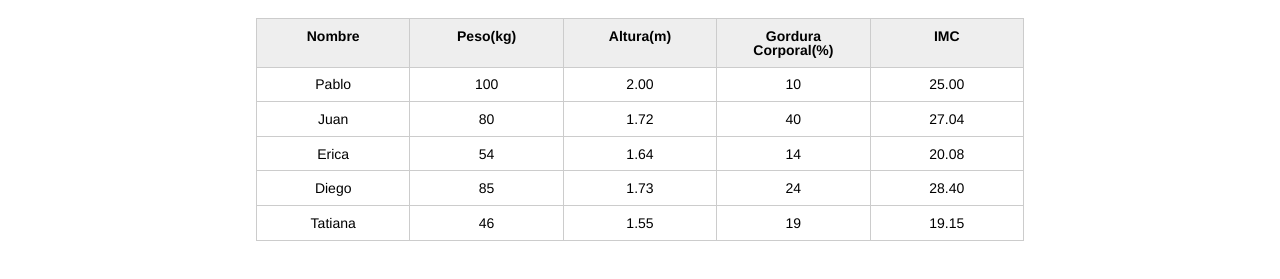
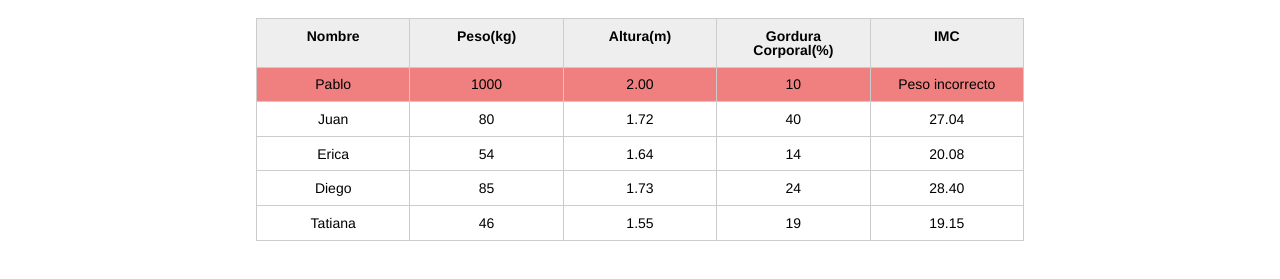
Before and after one commit to maittee/pagina-de-nutricion-buona-vita, a plain HTML site: page index.html in a window 1280 px wide. Shown: the part 123-402 px from the top of the page. Drawn offline with Linux system fonts and the light colour scheme.

Commit message:
add estilo, para datos invalidos

```diff
--- a/css/index.css
+++ b/css/index.css
@@ -132,3 +132,7 @@ button[disabled=disabled], button:disabled {
 .campo-invalido{
 	border: 1px solid red;
 }
+
+.paciente-incorrecto {
+	background-color: lightcoral;
+}
--- a/index.html
+++ b/index.html
@@ -31,7 +31,7 @@
 					<tbody id="tabla-pacientes">
 						<tr class="paciente">
 							<td class="info-nombre">Pablo</td>
-							<td class="info-peso">100</td>
+							<td class="info-peso">1000</td>
 							<td class="info-altura">2.00</td>
 							<td class="info-gordura">10</td>
 							<td class="info-imc">0</td>
--- a/js/principal.js
+++ b/js/principal.js
@@ -2,9 +2,9 @@ var titulo = document.querySelector(".titulo-principal");
 titulo.textContent = "Buena Vida Nutrición";
 
 var pacientes = document.querySelectorAll(".paciente");
-
+var paciente;
 for (var i = 0; i < pacientes.length; i++){
-    var paciente = pacientes[i];
+    paciente = pacientes[i];
 
     var tdPeso = paciente.querySelector(".info-peso");
     var peso = tdPeso.textContent;
@@ -28,6 +28,7 @@ function esPesoValido(peso){
     if (peso <= 0 || peso > 700){
         esPesoValido = false;
         tdIMC.textContent = "Peso incorrecto";
+        paciente.classList.add("paciente-incorrecto");
     }
     return esPesoValido;
 }
@@ -37,6 +38,7 @@ function esAlturaValida(altura){
     if (altura <= 0 || altura > 3.0){
         esAlturaValida = false;
         tdIMC.textContent = "Altura incorrecta";
+        paciente.classList.add("paciente-incorrecto");
     }
     return esAlturaValida;
 }
```
